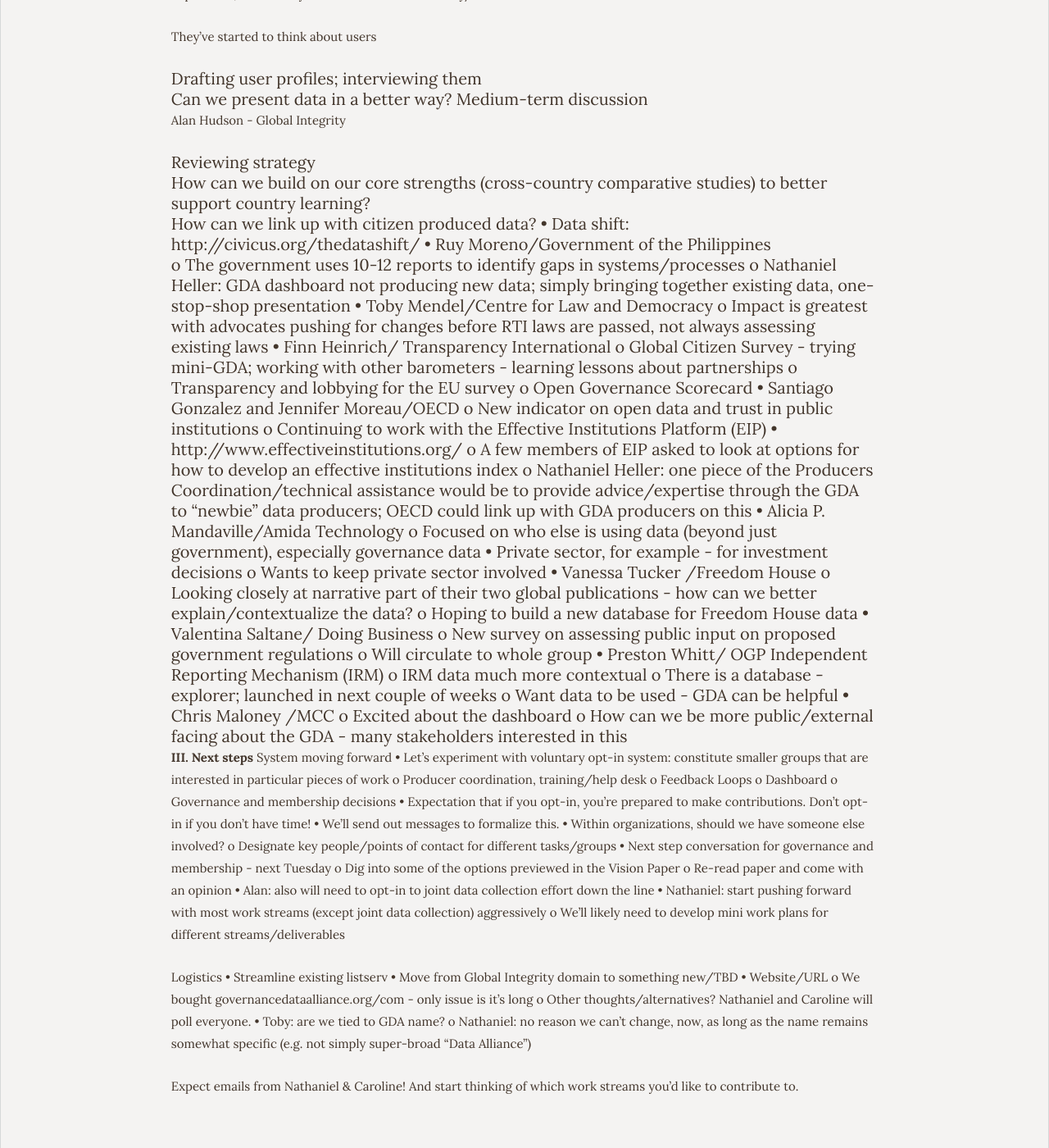
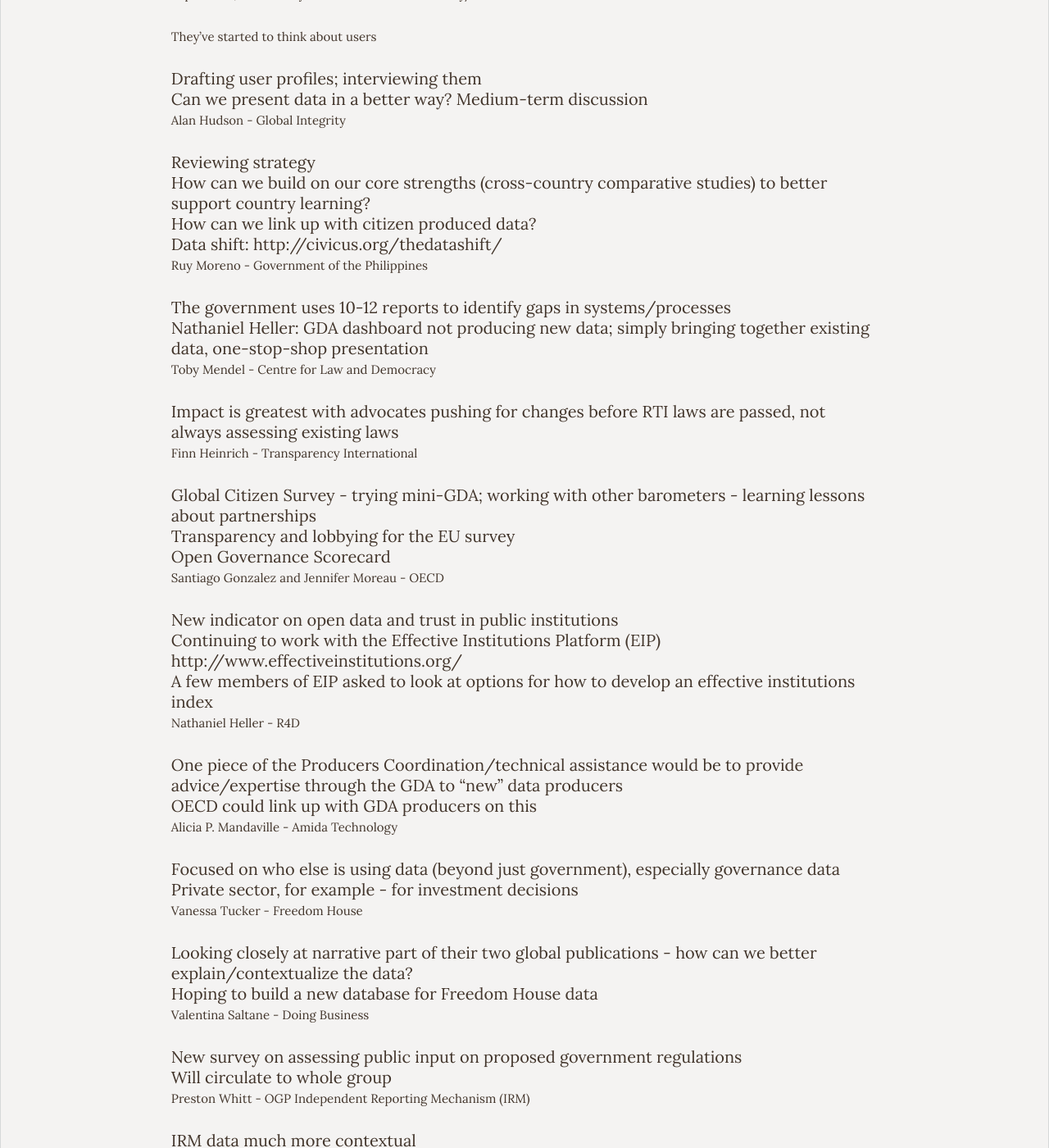
Before and after one commit to GovernanceDataAlliance/GDA-Dashboard, a Jekyll site: the page built from blog/_posts/2016-02-19-kick-off-meeting.md, in a window 1280 px wide and 1400 px high, scrolled down 2379 px. Shown: the whole window at 82% size. Built offline with Jekyll 4.4.1, drawn with Linux system fonts in a browser that asks for light colours; some of the changed text lies outside the part shown.

Commit message:
Updated 2016-02-19-kick-off-meeting.md

```diff
--- a/blog/_posts/2016-02-19-kick-off-meeting.md
+++ b/blog/_posts/2016-02-19-kick-off-meeting.md
@@ -88,39 +88,50 @@
 - Reviewing strategy
 - How can we build on our core strengths (cross-country comparative studies) to better support country learning?
 - How can we link up with citizen produced data?
-•	Data shift: http://civicus.org/thedatashift/
-•	Ruy Moreno/Government of the Philippines
-o	The government uses 10-12 reports to identify gaps in systems/processes
-o	Nathaniel Heller: GDA dashboard not producing new data; simply bringing together existing data, one-stop-shop presentation
-•	Toby Mendel/Centre for Law and Democracy
-o	Impact is greatest with advocates pushing for changes before RTI laws are passed, not always assessing existing laws
-•	Finn Heinrich/ Transparency International
-o	Global Citizen Survey - trying mini-GDA; working with other barometers - learning lessons about partnerships
-o	Transparency and lobbying for the EU survey
-o	Open Governance Scorecard
-•	Santiago Gonzalez and Jennifer Moreau/OECD
-o	New indicator on open data and trust in public institutions
-o	Continuing to work with the Effective Institutions Platform (EIP)
-•	http://www.effectiveinstitutions.org/
-o	A few members of EIP asked to look at options for how to develop an effective institutions index
-o	Nathaniel Heller: one piece of the Producers Coordination/technical assistance would be to provide advice/expertise through the GDA to “newbie” data producers; OECD could link up with GDA producers on this
-•	Alicia P. Mandaville/Amida Technology
-o	Focused on who else is using data (beyond just government), especially governance data
-•	Private sector, for example - for investment decisions
-o	Wants to keep private sector involved
-•	Vanessa Tucker /Freedom House
-o	Looking closely at narrative part of their two global publications - how can we better explain/contextualize the data?
-o	Hoping to build a new database for Freedom House data
-•	Valentina Saltane/ Doing Business
-o	New survey on assessing public input on proposed government regulations
-o	Will circulate to whole group
-•	Preston Whitt/ OGP Independent Reporting Mechanism (IRM)
-o	IRM data much more contextual
-o	There is a database - explorer; launched in next couple of weeks
-o	Want data to be used - GDA can be helpful
-•	Chris Maloney /MCC
-o	Excited about the dashboard
-o	How can we be more public/external facing about the GDA - many stakeholders interested in this
+- Data shift: http://civicus.org/thedatashift/
+
+Ruy Moreno - Government of the Philippines
+- The government uses 10-12 reports to identify gaps in systems/processes
+- Nathaniel Heller: GDA dashboard not producing new data; simply bringing together existing data, one-stop-shop presentation
+
+Toby Mendel - Centre for Law and Democracy
+- Impact is greatest with advocates pushing for changes before RTI laws are passed, not always assessing existing laws
+
+Finn Heinrich - Transparency International
+- Global Citizen Survey - trying mini-GDA; working with other barometers - learning lessons about partnerships
+- Transparency and lobbying for the EU survey
+- Open Governance Scorecard
+
+Santiago Gonzalez and Jennifer Moreau - OECD
+- New indicator on open data and trust in public institutions
+- Continuing to work with the Effective Institutions Platform (EIP)
+http://www.effectiveinstitutions.org/
+- A few members of EIP asked to look at options for how to develop an effective institutions index
+
+Nathaniel Heller - R4D
+- One piece of the Producers Coordination/technical assistance would be to provide advice/expertise through the GDA to “new” data producers
+- OECD could link up with GDA producers on this
+
+Alicia P. Mandaville - Amida Technology
+- Focused on who else is using data (beyond just government), especially governance data
+- Private sector, for example - for investment decisions
+
+Vanessa Tucker - Freedom House
+- Looking closely at narrative part of their two global publications - how can we better explain/contextualize the data?
+- Hoping to build a new database for Freedom House data
+
+Valentina Saltane - Doing Business
+- New survey on assessing public input on proposed government regulations
+- Will circulate to whole group
+
+Preston Whitt - OGP Independent Reporting Mechanism (IRM)
+- IRM data much more contextual
+- There is a database - explorer; launched in next couple of weeks
+- Want data to be used - GDA can be helpful
+
+Chris Maloney - MCC
+- Excited about the dashboard
+- How can we be more public/external facing about the GDA - many stakeholders interested in this
 
 
 **III. Next steps**
```
